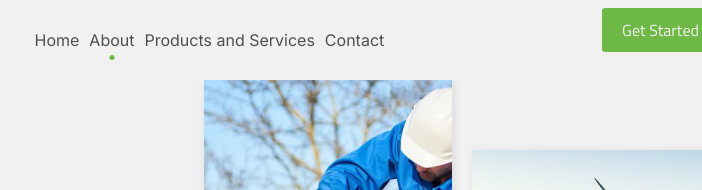
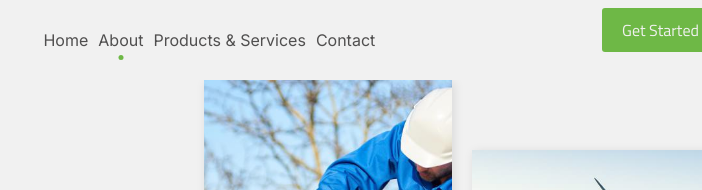
Before and after one commit to jettt89/Group9_Collaboration2, a plain HTML site: page aboutus.html in a window 1280 px wide. Shown: the top 190 px of the page, 486-1188 px from the left. Drawn offline with nearby package versions, Linux system fonts and the light colour scheme.

Commit message:
Updated "Products & Services"

```diff
--- a/aboutus.html
+++ b/aboutus.html
@@ -37,7 +37,7 @@
                     <a href="#aboutus.html" class="list-link current "> About   </a>    <!-- class current is for the marker effect of selected link -->
                 </li>
                 <li class="list-item">
-                    <a href="products.html" class="list-link "> Products and Services </a>
+                    <a href="products.html" class="list-link "> Products & Services </a>
                 </li>
                 <li class="list-item">
                     <a href="#contact" class="list-link ">  Contact  </a>
```
